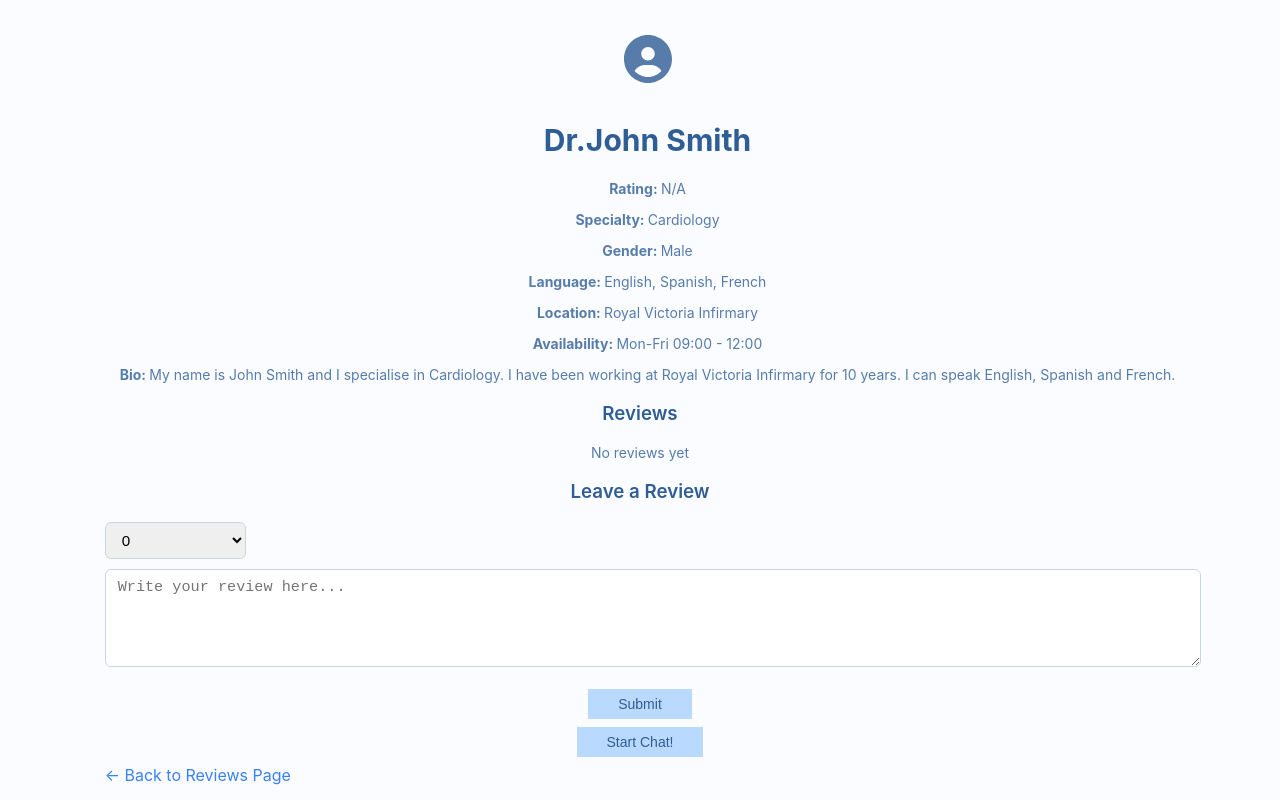
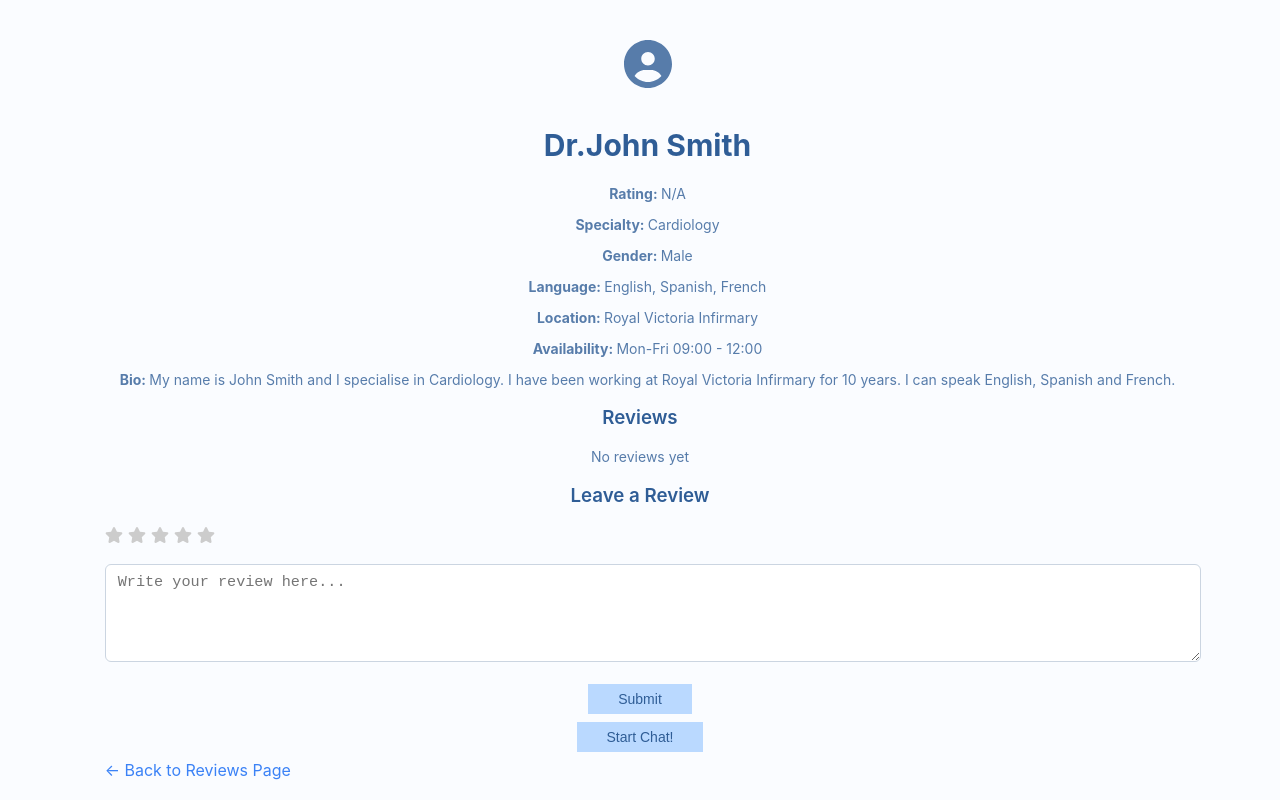
Before and after one commit to vytcka/Doctor-patient-app, a React (Create React App) app in the folder client/: page /doctor/1 in a window 1280 px wide. Built offline with nearby package versions, Linux system fonts and the light colour scheme.

Commit message:
Fix star rating

```diff
--- a/client/src/DoctorDetail.js
+++ b/client/src/DoctorDetail.js
@@ -3,21 +3,27 @@ import { PrefetchPageLinks, useParams } from "react-router-dom";
 import { Link } from 'react-router-dom';
 import { data } from "./doctorItems";
 import './reviews.css';
+import StarRating from "./StarRating";
 
 
 export default function DoctorDetail(){
-    //Reviews
+
     const [reviews, setReviews] = useState([]);
+    //Store new review inputted by user
     const [newReview, setNewReview] = useState({
     rating: 0,
     comment: ""
     });
+
+    //Store ID of review currently being edited
     const [editedReviewId, setEditedReviewId] = useState(null);
+    //Store temporary edited review
     const [editedReview, setEditedReview] = useState({
         rating: 0,
         comment: ""
     });
 
+    //Extract id
     const {id} = useParams();
 
     //find doctor by id
@@ -45,7 +51,7 @@ export default function DoctorDetail(){
 
     }
 
-    //Edit
+    //Enable edit mode for selected review
     const handleEdit = (review) => {
         setEditedReviewId(review.id);
         setEditedReview({
@@ -65,13 +71,13 @@ export default function DoctorDetail(){
         setEditedReviewId(null);
     }
 
-    //calculate average rating based on reviews gotten
+    //calculate average rating if reviews exist
     const averageRating = reviews.length > 0 ? (
         reviews.reduce((sum, r) => sum + r.rating, 0) /
         reviews.length
     ).toFixed(1) : 0;
 
-    //For star display
+    //Convert numeric rating into star rating strings
     const renderStars = (rating) => "⭐".repeat(Math.round(rating));
 
     // Show average rating if reviews exist, otherwise show N/A
@@ -79,6 +85,8 @@ export default function DoctorDetail(){
 
     return(
         <div>
+
+            {/* Doctor Information Section */}
             <div className="doctor-info">
                 <p><img src={doctor.profileIcon} alt={doctor.name} className="doc-profile-icon"/></p>
                 <h1>{doctor.name}</h1>
@@ -91,35 +99,26 @@ export default function DoctorDetail(){
                 <p><b>Bio: </b>{doctor.bio}</p>
             </div>
 
+            {/* Reviews Display */}
             <div className="display-reviews">
                 <h3>Reviews</h3>
 
                 {reviews.length === 0 ? (
                     <p>No reviews yet</p>
                 ) : (
+
                     reviews.map((review) => (
                         <div key={review.id} className="review">
                             {editedReviewId === review.id ? (
                                 //edit mode
                                 <>
                                     {/* Edit star rating */}
-                                    <select
-                                        value={editedReview.rating}
-                                        onChange={(e) =>
-                                            setEditedReview({
-                                                ...editedReview,
-                                                rating: Number(e.target.value)
-                                            })
+                                    <StarRating
+                                        rating={editedReview.rating}
+                                        onRatingChange={(value) =>
+                                            setEditedReview({ ...editedReview, rating: value })
                                         }
-                                        >
-                                            <option>Select rating</option>
-                                            <option value="5">⭐⭐⭐⭐⭐</option>
-                                            <option value="4">⭐⭐⭐⭐</option>
-                                            <option value="3">⭐⭐⭐</option>
-                                            <option value="2">⭐⭐</option>
-                                            <option value="1">⭐</option>
-                                            <option value="0">0</option>
-                                    </select>
+                                    />
 
                                     {/* Edit comments */}
                                     <textarea
@@ -143,7 +142,7 @@ export default function DoctorDetail(){
                             ):(
                                 <>
                                     {/* Normal view */}
-                                    <p>{"⭐".repeat(review.rating)}</p>
+                                    <p><StarRating rating={review.rating}/></p>
                                     <p>{review.comment}</p>
 
                                     <button onClick={() => handleEdit(review)}>
@@ -156,23 +155,17 @@ export default function DoctorDetail(){
                 )}
             </div>
 
+            {/* Add review form */}
             <div className="review-form">
                 <h3>Leave a Review</h3>
 
                 {/* Star Rating */}
-                <select
-                    value={newReview.rating}
-                    onChange={(e) =>
-                        setNewReview({...newReview, rating: Number(e.target.value)})
-                    }>
-                        <option>Select rating</option>
-                        <option value="5">⭐⭐⭐⭐⭐</option>
-                        <option value="4">⭐⭐⭐⭐</option>
-                        <option value="3">⭐⭐⭐</option>
-                        <option value="2">⭐⭐</option>
-                        <option value="1">⭐</option>
-                        <option value="0">0</option>
-                </select>
+                <StarRating
+                    rating={newReview.rating}
+                    onRatingChange={(value) =>
+                        setNewReview({ ...newReview, rating: value })
+                    }
+                />
 
                 {/* comments */}
                 <textarea
--- a/client/src/StarRating.js
+++ b/client/src/StarRating.js
@@ -1,14 +1,48 @@
-import { FaStar, FaRegStar } from "react-icons/fa";
+import { useState } from "react";
+import { FaStar } from "react-icons/fa";
 
-export default function StarRating({rating}){
-    return(
+export default function StarRating({rating, onRatingChange}){
+
+    // Stores which star the user is currently hovering over
+    // Default value is null (no hover)
+    const [hover, setHover] = useState(null);
+
+    // Check if the component should be interactive
+    // If onRatingChange is a function - user can click and change rating
+    // If not - display only
+    const isInteractive = typeof onRatingChange === "function";
+
+    // Determine what value should be displayed:
+    // - If interactive - show hover value if exists, otherwise show actual rating
+    // - If not - just show rating
+    const displayValue = isInteractive ? (hover || rating) : rating;
+
+    return (
         <div className="star">
-            {[1, 2, 3, 4, 5].map((star) => star <= rating ? (
-                <FaStar key={star} />
-            ) : (
-                <FaRegStar key={star}/>
-            )
-        )}
+        {[1, 2, 3, 4, 5].map((star) => (
+            <FaStar
+            key={star} //unique key for each star
+            style={{
+                cursor: "pointer",
+                color: star <= displayValue ? "gold" : "#ccc" //changes color based on hover/rating
+            }}
+
+            // Only works if component is interactive
+            onClick={
+                isInteractive ? () => onRatingChange(star) : undefined
+            }
+
+            //When user hovers - update hover state
+            onMouseEnter={
+                isInteractive ? () => setHover(star) : undefined
+            }
+
+            //Resets hover state to null when mouse leave star
+            onMouseLeave={
+                isInteractive ? () => setHover(null) : undefined
+            }
+            />
+        ))}
         </div>
-    )
+    );
 }
--- a/client/src/reviews.css
+++ b/client/src/reviews.css
@@ -29,11 +29,12 @@ h3 {
   color: gold;
 }
 
-.stars {
+.star {
   color: gold;
   font-size: 18px;
   display: flex;
-  gap: 4px;
+  gap: 5px;
+  margin: 10px 0;
 }
 
 .doc-profile-icon {
```
